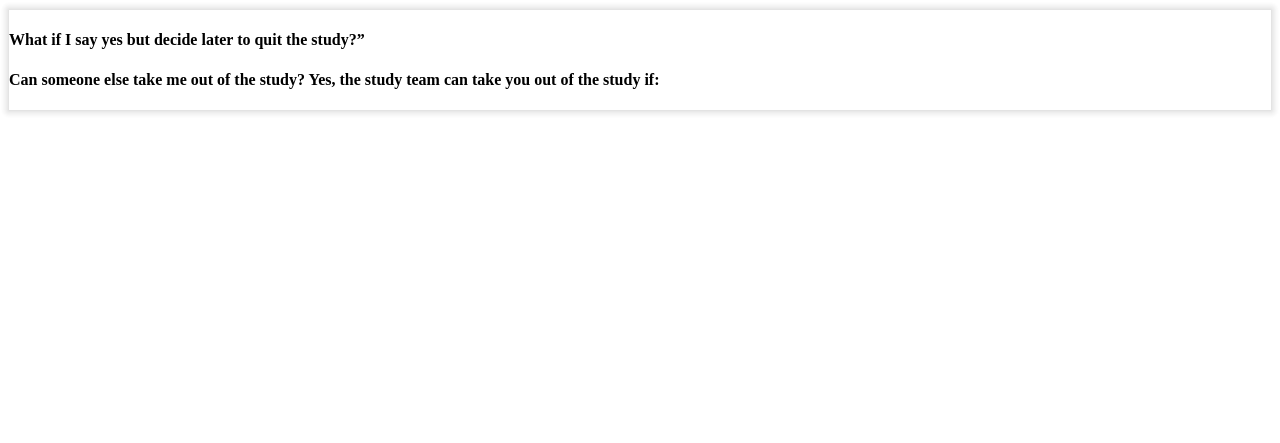
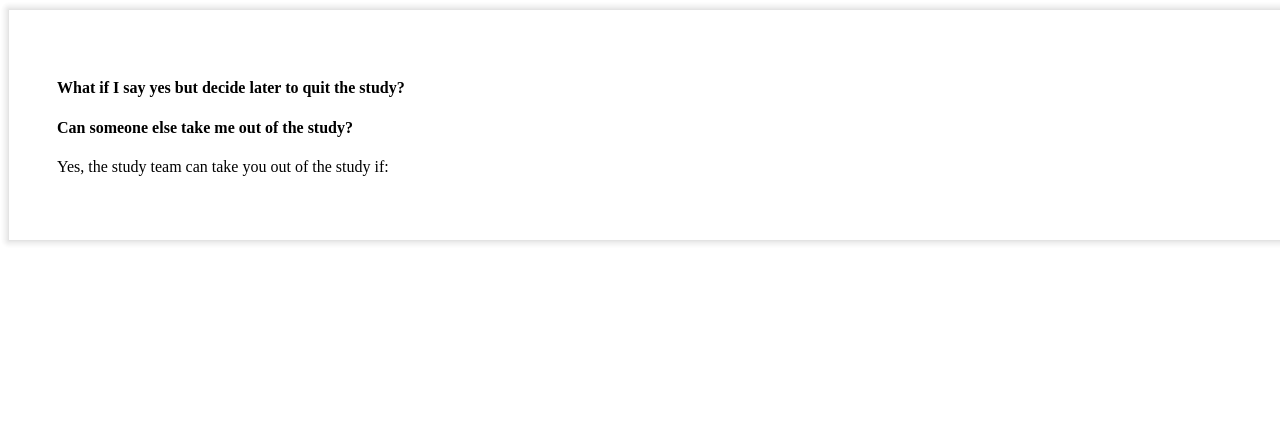
Before and after one commit to jmwhorton/icf_navigator, a Django app: template icf_navigator/core/templates/core/form_reasons.html in a window 1280 px wide. Shown: the top 443 px of the page. Run offline with Django 3.2, Linux system fonts and the light colour scheme; the template is opened without the code that fills it: values that come from a table or form of the project are taken from there, others are empty; data comes from the database, SQL or seed files in the repository; parts of the project's set-up code (start-up, migrations or seed data) failed here and were passed over.

Commit message:
better styling on print page

```diff
--- a/icf_navigator/core/static/core/print_form.css
+++ b/icf_navigator/core/static/core/print_form.css
@@ -24,6 +24,7 @@
     background-clip: content-box;
     border-image: url('/static/core/shadow.png') 9 9 repeat;
     background-color: rgba(255, 255, 255, 1);
+    width: 100%;
   }
 }
 
@@ -79,4 +80,9 @@ body {
   text-align: center;
   color: white;
   padding: 50px;
+  width: 100%;
 }
+
+.text_content {
+  padding: 3em;
+}
--- a/icf_navigator/core/templates/core/form_reasons.html
+++ b/icf_navigator/core/templates/core/form_reasons.html
@@ -3,12 +3,15 @@
 <link rel="stylesheet" type="text/css" href="{% static 'core/print_form.css' %}">
 {% endblock %}
 <div class="content">
-  <h4>What if I say yes but decide later to quit the study?”</h4>
+  <div class="text_content">
+    <h4>What if I say yes but decide later to quit the study?</h4>
     <p>{{pd.leave_study_explain}}</p>
-  <h4>Can someone else take me out of the study? Yes, the study team can take you out of the study if:</h4>
+    <h4>Can someone else take me out of the study?</h4>
+    <p>Yes, the study team can take you out of the study if:</p>
     <ul>
     {% for reason in pd.involuntarily_removed_reasons %}
       <li>{{reason}}</li>
     {% endfor %}
     </ul>
   </div>
+</div>
```
Also changed, not shown: 1 other file. Lines whose indentation alone changed are shown as unchanged.
